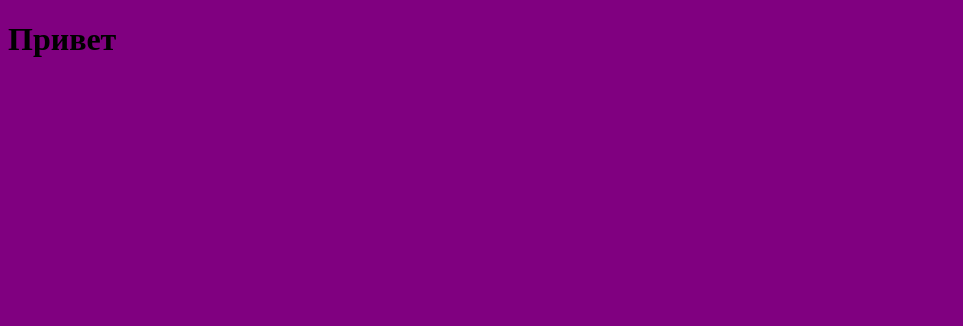
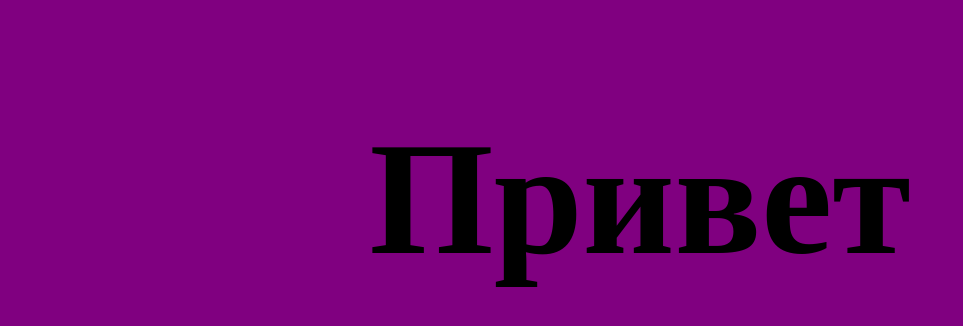
Before and after one commit to rozshik/Hello-World, a plain HTML site: page index.html in a window 1280 px wide. Shown: the whole page, without its empty margins (0-963 px from the left). Drawn offline with Linux system fonts and the light colour scheme.

Commit message:
Большой текст по центру

```diff
--- a/style.css
+++ b/style.css
@@ -1,3 +1,5 @@
 body{
    background: purple;
+   font-size: 5em;
+   text-align: center;
 }
```
